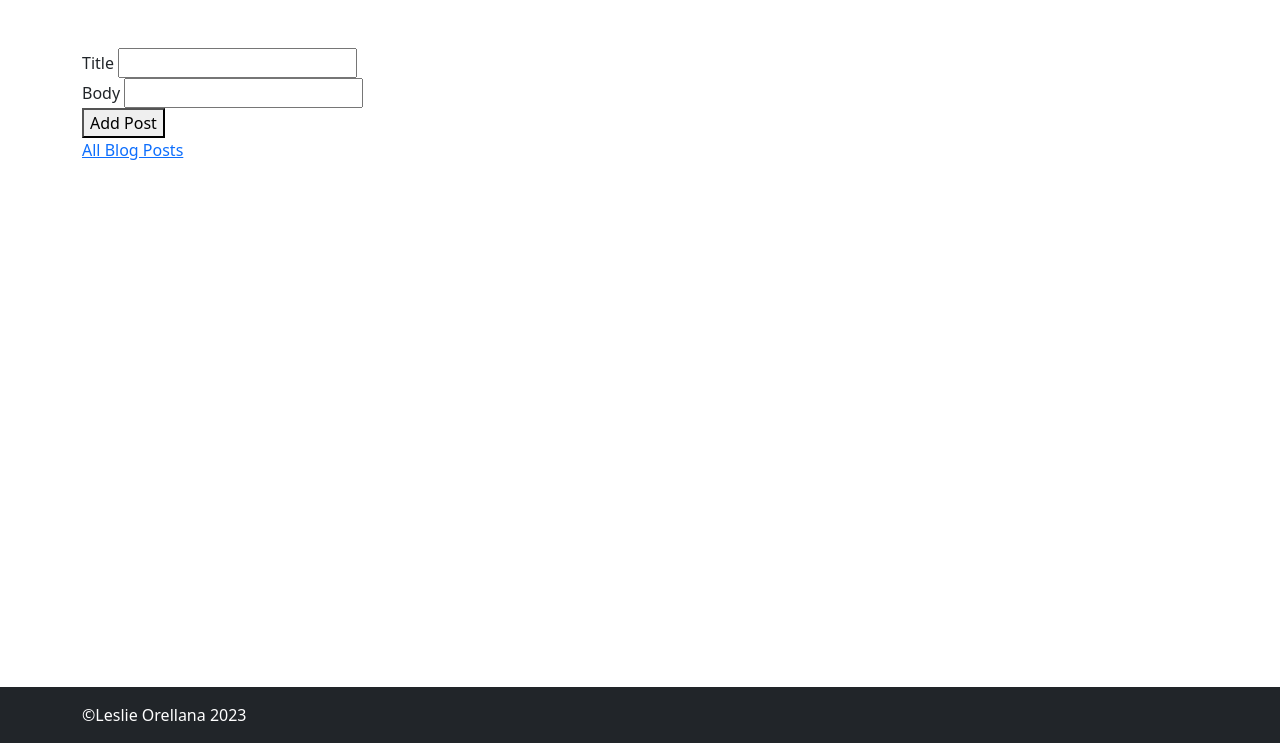
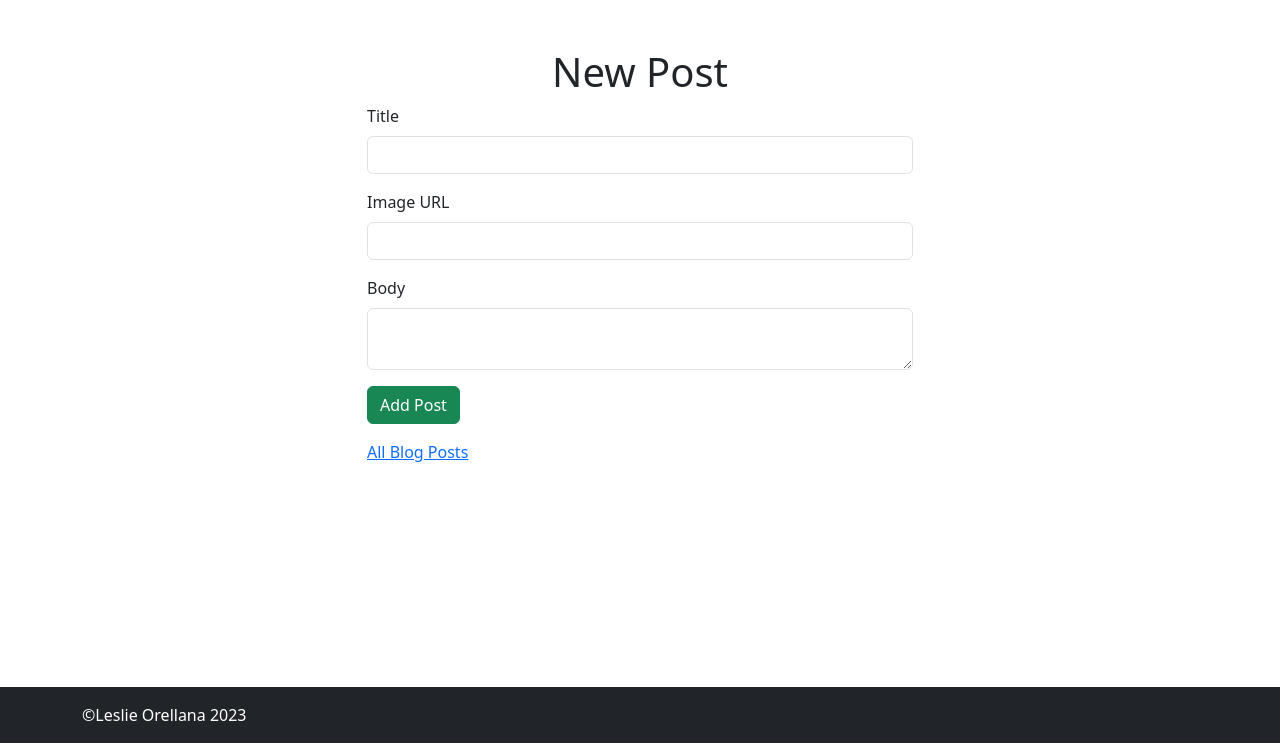
Before and after one commit to lesore0789/codingblog, a Node server app: page /blogposts/new in a window 1280 px wide. Shown: the part 57-800 px from the top of the page. Run offline with Node 20, Linux system fonts and the light colour scheme; some libraries are stand-ins or nearby versions.

Commit message:
Stylized the create new post page

```diff
--- a/views/blogposts/new.ejs
+++ b/views/blogposts/new.ejs
@@ -1,16 +1,25 @@
 <% layout('layouts/boilerplate') %>
 
+<div class="row">
+  <h1 class="text-center">New Post</h1>
+  <div class="col-6 offset-3">
     <form action="/blogposts" method="POST">
-    <div>
-      <label for="title">Title</label>
-      <input type="text" id="title" name="blogpost[title]">
+      <div class="mb-3">
+        <label class="form-label" for="title">Title</label>
+        <input class="form-control" type="text" id="title" name="blogpost[title]">
       </div>
-    <div>
-      <label for="body">Body</label>
-      <input type="text" id="body" name="blogpost[body]">
+      <div class="mb-3">
+        <label class="form-label" for="image">Image URL</label>
+        <input class="form-control" type="text" id="image" name="blogpost[image]">
       </div>
-    <div>
-      <button>Add Post</button>
+      <div class="mb-3">
+        <label class="form-label" for="body">Body</label>
+        <textarea class="form-control" type="text" id="body" name="blogpost[body]"></textarea>
+      </div>
+      <div class="mb-3">
+        <button class="btn btn-success">Add Post</button>
       </div>
     </form>
     <a href="/blogposts">All Blog Posts</a>
+  </div>
+</div>
```
Lines whose indentation alone changed are shown as unchanged.
